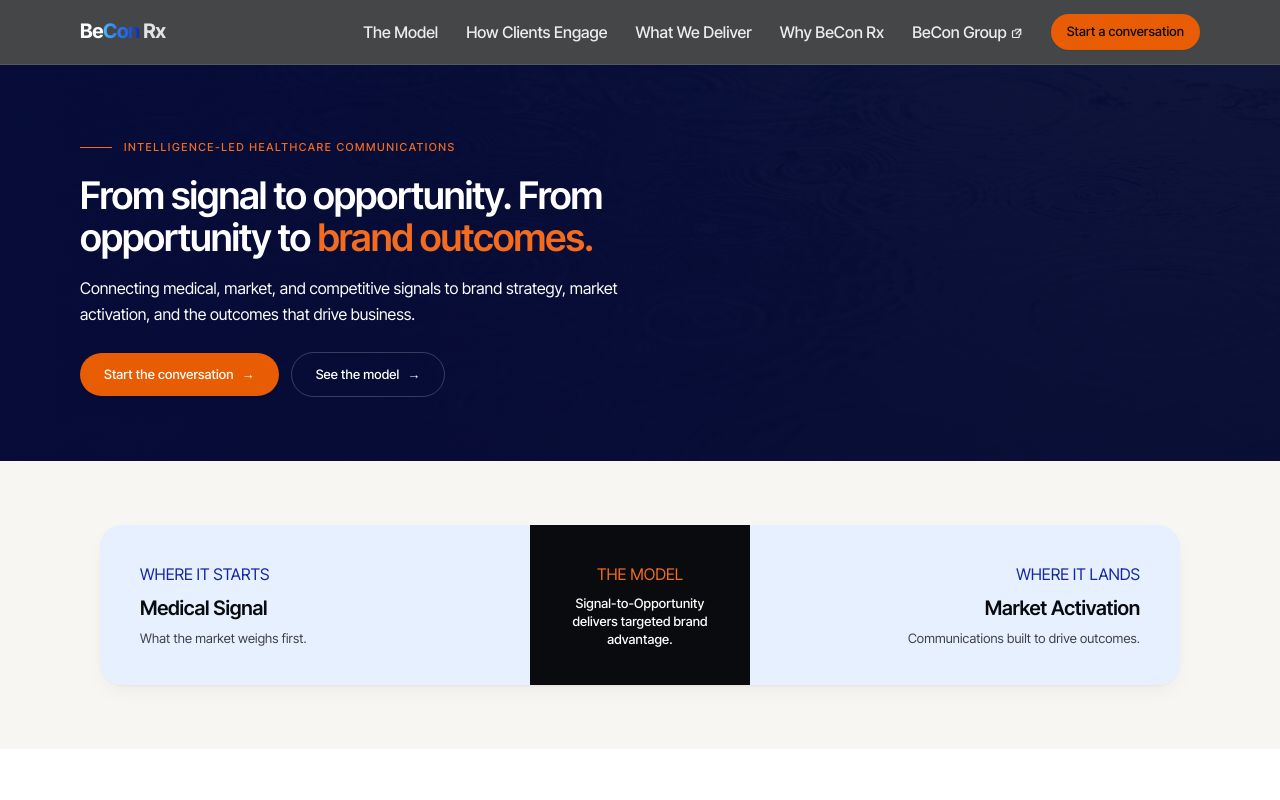
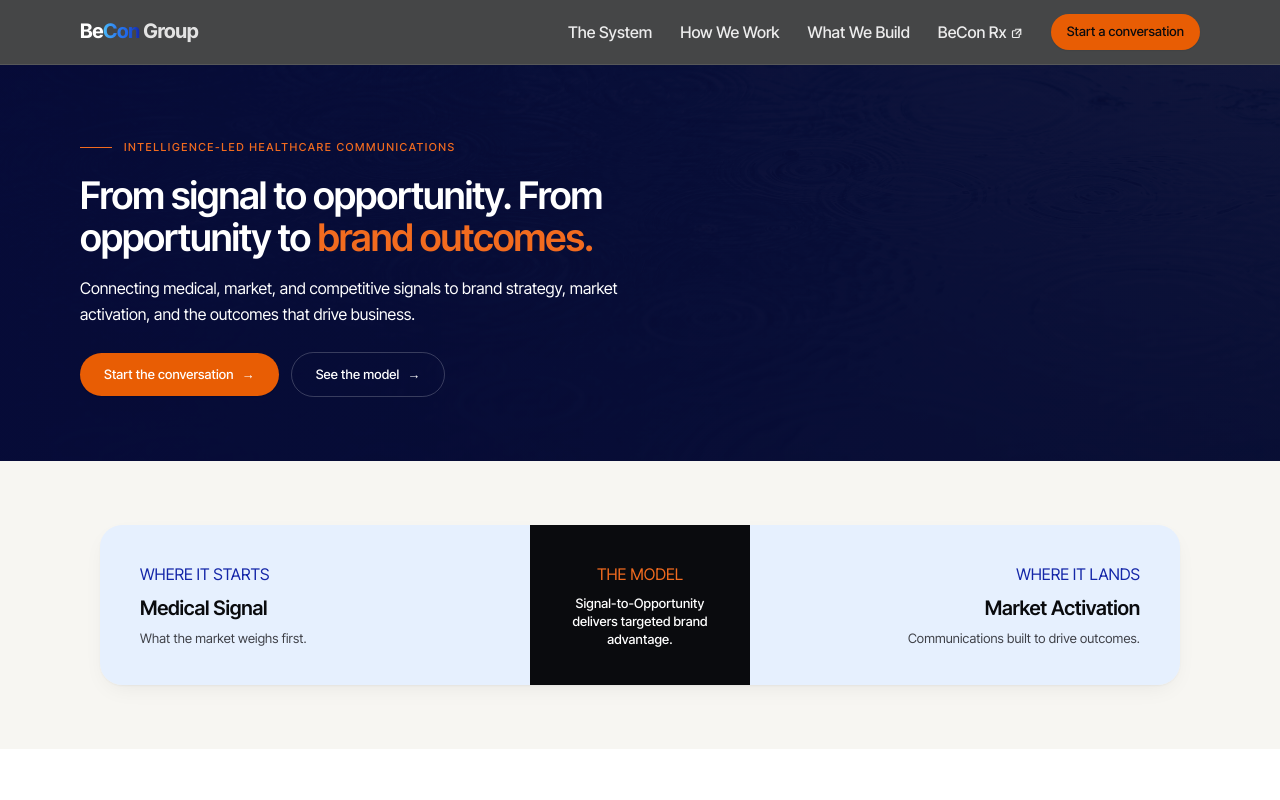
Before and after one commit to SashaBeCon/becongroup-website, a Next.js app: page /rx in a window 1280 px wide. Shown: the top 800 px of the page. Built offline with nearby package versions, Linux system fonts and the light colour scheme.

Commit message:
Move BeConRx to beconrx.io; retire /rx

```diff
--- a/app/layout.tsx
+++ b/app/layout.tsx
@@ -1,7 +1,9 @@
 import type { Metadata } from "next";
 import { Inter_Tight } from "next/font/google";
+import { headers } from "next/headers";
 import { Nav } from "@/components/site/nav";
 import { Footer } from "@/components/site/footer";
+import { brandFromHost, isRxHost, originFromHost } from "@/lib/brand";
 import "./globals.css";
 
 const interTight = Inter_Tight({
@@ -11,8 +13,42 @@ const interTight = Inter_Tight({
   weight: ["300", "400", "500", "600", "700", "800"],
 });
 
-export const metadata: Metadata = {
-  metadataBase: new URL("https://becongroup.io"),
+// Host-aware: the same deployment serves becongroup.io and beconrx.io, so
+// metadata (title template, canonical origin, OG) is resolved per hostname.
+export async function generateMetadata(): Promise<Metadata> {
+  const host = (await headers()).get("host");
+  const origin = originFromHost(host);
+
+  if (isRxHost(host)) {
+    return {
+      metadataBase: new URL(origin),
+      title: {
+        default: "BeConRx — Intelligence-led healthcare communications",
+        template: "%s · BeConRx",
+      },
+      description:
+        "A division of BeConGroup. Connecting medical, market, and competitive signals to brand strategy, market activation, and the outcomes that drive business.",
+      openGraph: {
+        type: "website",
+        siteName: "BeConRx",
+        title: "BeConRx — Intelligence-led healthcare communications",
+        description:
+          "Connecting medical, market, and competitive signals to brand strategy, market activation, and the outcomes that drive business.",
+        locale: "en_US",
+        url: origin,
+      },
+      twitter: {
+        card: "summary_large_image",
+        title: "BeConRx — Intelligence-led healthcare communications",
+        description:
+          "Connecting medical, market, and competitive signals to brand strategy, market activation, and the outcomes that drive business.",
+      },
+      robots: { index: true, follow: true },
+    };
+  }
+
+  return {
+    metadataBase: new URL(origin),
     title: {
       default: "BeConGroup — Signal to outcomes performance",
       template: "%s · BeConGroup",
@@ -35,6 +71,7 @@ export const metadata: Metadata = {
       description:
         "Biopharma commercial consultancy. We connect commercial strategy, experience design, and governed AI into one system.",
       locale: "en_US",
+      url: origin,
     },
     twitter: {
       card: "summary_large_image",
@@ -44,14 +81,16 @@ export const metadata: Metadata = {
     },
     robots: { index: true, follow: true },
   };
+}
 
-export default function RootLayout({ children }: { children: React.ReactNode }) {
+export default async function RootLayout({ children }: { children: React.ReactNode }) {
+  const brand = brandFromHost((await headers()).get("host"));
   return (
     <html lang="en" className={interTight.variable}>
       <body className="bg-paper text-ink text-body font-sans antialiased">
-        <Nav variant="overlay" />
+        <Nav variant="overlay" brand={brand} />
         {children}
-        <Footer />
+        <Footer brand={brand} />
       </body>
     </html>
   );
--- a/app/page.tsx
+++ b/app/page.tsx
@@ -8,8 +8,36 @@ import { CloseCta } from "@/components/site/close-cta";
 import { Section } from "@/components/ui/section";
 import { SectionHeader } from "@/components/ui/section-header";
 import { Card } from "@/components/ui/card";
+import { headers } from "next/headers";
+import type { Metadata } from "next";
+import { isRxHost } from "@/lib/brand";
+import RxPage from "./rx/page";
 
-export default function HomePage() {
+/**
+ * Host-aware root route. becongroup.io renders the BeConGroup home; beconrx.io
+ * renders the BeConRx page at its own domain root. Host-aware here (rather than
+ * a middleware rewrite) so client-side navigation to "/" also renders the right
+ * brand.
+ */
+export default async function Page() {
+  const isRx = isRxHost((await headers()).get("host"));
+  return isRx ? <RxPage /> : <GroupHome />;
+}
+
+export async function generateMetadata(): Promise<Metadata> {
+  const isRx = isRxHost((await headers()).get("host"));
+  if (isRx) {
+    return {
+      title: "Intelligence-led healthcare communications",
+      description:
+        "Connecting medical, market, and competitive signals to brand strategy, market activation, and the outcomes that drive business.",
+      alternates: { canonical: "/" },
+    };
+  }
+  return { alternates: { canonical: "/" } };
+}
+
+function GroupHome() {
   return (
     <main>
       {/* ───── HERO ───────────────────────────────────────────── */}
--- /dev/null
+++ b/app/robots.ts
@@ -0,0 +1,13 @@
+import type { MetadataRoute } from "next";
+import { headers } from "next/headers";
+import { originFromHost } from "@/lib/brand";
+
+export const dynamic = "force-dynamic";
+
+export default async function robots(): Promise<MetadataRoute.Robots> {
+  const origin = originFromHost((await headers()).get("host"));
+  return {
+    rules: { userAgent: "*", allow: "/" },
+    sitemap: `${origin}/sitemap.xml`,
+  };
+}
--- /dev/null
+++ b/app/sitemap.ts
@@ -0,0 +1,24 @@
+import type { MetadataRoute } from "next";
+import { headers } from "next/headers";
+import { isRxHost } from "@/lib/brand";
+
+// Per-host: beconrx.io and becongroup.io each get their own sitemap from the
+// same deployment. becongroup.io intentionally omits /rx (retired).
+export const dynamic = "force-dynamic";
+
+export default async function sitemap(): Promise<MetadataRoute.Sitemap> {
+  const host = (await headers()).get("host");
+  const now = new Date();
+
+  if (isRxHost(host)) {
+    return [
+      { url: "https://www.beconrx.io/", lastModified: now, changeFrequency: "monthly", priority: 1 },
+      { url: "https://www.beconrx.io/contact", lastModified: now, changeFrequency: "yearly", priority: 0.5 },
+    ];
+  }
+
+  return [
+    { url: "https://www.becongroup.io/", lastModified: now, changeFrequency: "monthly", priority: 1 },
+    { url: "https://www.becongroup.io/contact", lastModified: now, changeFrequency: "yearly", priority: 0.5 },
+  ];
+}
--- a/components/site/footer.tsx
+++ b/components/site/footer.tsx
@@ -1,17 +1,28 @@
 import Link from "next/link";
 import { Logo } from "./logo";
+import type { Brand } from "@/lib/brand";
+
+const TAGLINE: Record<Brand, string> = {
+  group: "Signal to outcomes performance.",
+  rx: "Intelligence-led healthcare communications.",
+};
 
 /**
- * Site-wide footer. Dark band with logo, tagline, contact email, copyright.
+ * Site-wide footer. Dark band with logo, tagline, cross-brand + contact links.
+ * `brand` is passed by the root layout (derived from hostname).
  */
-export function Footer() {
+export function Footer({ brand = "group" }: { brand?: Brand }) {
   const year = new Date().getFullYear();
+  const isRx = brand === "rx";
+  const siteUrl = isRx ? "https://www.beconrx.io" : "https://www.becongroup.io";
+  const siteLabel = isRx ? "beconrx.io" : "becongroup.io";
+
   return (
     <footer className="bg-ink text-white">
       <div className="mx-auto grid max-w-container gap-8 px-6 py-12 md:grid-cols-3 md:px-10 md:py-16">
         <div>
-          <Logo brand="group" tone="light" />
-          <p className="mt-3 text-small text-white/55">Signal to outcomes performance.</p>
+          <Logo brand={brand} tone="light" />
+          <p className="mt-3 text-small text-white/55">{TAGLINE[brand]}</p>
         </div>
 
         <div>
@@ -19,13 +30,16 @@ export function Footer() {
           <ul className="mt-3 space-y-2 text-small text-white/70">
             <li>
               <Link href="/" className="hover:text-white">
-                BeCon Group
+                {isRx ? "BeCon Rx" : "BeCon Group"}
               </Link>
             </li>
             <li>
-              <Link href="/rx" className="hover:text-white">
-                BeCon Rx
-              </Link>
+              <a
+                href={isRx ? "https://www.becongroup.io" : "https://www.beconrx.io"}
+                className="hover:text-white"
+              >
+                {isRx ? "BeCon Group" : "BeCon Rx"}
+              </a>
             </li>
             <li>
               <Link href="/contact" className="hover:text-white">
@@ -44,8 +58,8 @@ export function Footer() {
               </a>
             </li>
             <li>
-              <a href="https://becongroup.io" className="hover:text-white">
-                becongroup.io
+              <a href={siteUrl} className="hover:text-white">
+                {siteLabel}
               </a>
             </li>
           </ul>
@@ -55,7 +69,7 @@ export function Footer() {
       <div className="border-t border-white/10">
         <div className="mx-auto flex max-w-container flex-col gap-2 px-6 py-6 text-eyebrow uppercase text-white/40 md:flex-row md:items-center md:justify-between md:px-10">
           <span>© {year} BeCon Group</span>
-          <span>Biopharma commercial consultancy</span>
+          <span>{isRx ? "A division of BeCon Group" : "Biopharma commercial consultancy"}</span>
         </div>
       </div>
     </footer>
--- a/components/site/nav.tsx
+++ b/components/site/nav.tsx
@@ -1,7 +1,6 @@
 "use client";
 
 import Link from "next/link";
-import { usePathname } from "next/navigation";
 import { useState } from "react";
 import { cn } from "@/lib/utils";
 import { Logo } from "./logo";
@@ -18,15 +17,15 @@ const GROUP_LINKS: NavLink[] = [
   { href: "/#system", label: "The System" },
   { href: "/#how", label: "How We Work" },
   { href: "/#build", label: "What We Build" },
-  { href: "/rx", label: "BeCon Rx", external: true },
+  { href: "https://www.beconrx.io", label: "BeCon Rx", external: true },
 ];
 
 const RX_LINKS: NavLink[] = [
-  { href: "/rx#model", label: "The Model" },
-  { href: "/rx#engage", label: "How Clients Engage" },
-  { href: "/rx#deliver", label: "What We Deliver" },
-  { href: "/rx#why", label: "Why BeCon Rx" },
-  { href: "/", label: "BeCon Group", external: true },
+  { href: "/#model", label: "The Model" },
+  { href: "/#engage", label: "How Clients Engage" },
+  { href: "/#deliver", label: "What We Deliver" },
+  { href: "/#why", label: "Why BeCon Rx" },
+  { href: "https://www.becongroup.io", label: "BeCon Group", external: true },
 ];
 
 interface NavProps {
@@ -53,15 +52,14 @@ function ExternalIcon({ className }: { className?: string }) {
 }
 
 /**
- * Sticky top navigation. Auto-switches between BeCon Group and BeCon Rx
- * link sets based on the current pathname. Client component (mobile drawer).
+ * Sticky top navigation. Shows the BeCon Group or BeCon Rx link set based on
+ * the `brand` passed by the root layout (derived from hostname). Client
+ * component (mobile drawer).
  */
 export function Nav({ variant = "overlay", brand }: NavProps) {
   const [open, setOpen] = useState(false);
-  const pathname = usePathname();
 
-  const resolvedBrand =
-    brand ?? (pathname?.startsWith("/rx") ? "rx" : "group");
+  const resolvedBrand = brand ?? "group";
   const links = resolvedBrand === "rx" ? RX_LINKS : GROUP_LINKS;
 
   const isOverlay = variant === "overlay";
--- /dev/null
+++ b/lib/brand.ts
@@ -0,0 +1,28 @@
+/**
+ * Host → brand mapping. BeConGroup and BeConRx are served from one Next.js app
+ * on Vercel; the hostname decides which brand a request belongs to. Used by
+ * middleware.ts, app/layout.tsx, and the host-aware app/page.tsx.
+ */
+export const RX_HOST = "beconrx.io";
+export const GROUP_HOST = "becongroup.io";
+
+export type Brand = "group" | "rx";
+
+/**
+ * True for the BeConRx host — beconrx.io, www.beconrx.io, and the local dev
+ * alias beconrx.localhost (so you can preview the RX site at
+ * http://beconrx.localhost:3000). Port-insensitive.
+ */
+export function isRxHost(host?: string | null): boolean {
+  const h = (host ?? "").toLowerCase().replace(/:\d+$/, "");
+  return h === RX_HOST || h === `www.${RX_HOST}` || h === "beconrx.localhost";
+}
+
+export function brandFromHost(host?: string | null): Brand {
+  return isRxHost(host) ? "rx" : "group";
+}
+
+/** Canonical https origin (www is primary on both brands, per Vercel). */
+export function originFromHost(host?: string | null): string {
+  return isRxHost(host) ? "https://www.beconrx.io" : "https://www.becongroup.io";
+}
```
Also changed, not shown: middleware.ts (added, +24 -0 lines), 2 other files (tests, documents, lock files or other folders). Lines whose indentation alone changed are shown as unchanged.
